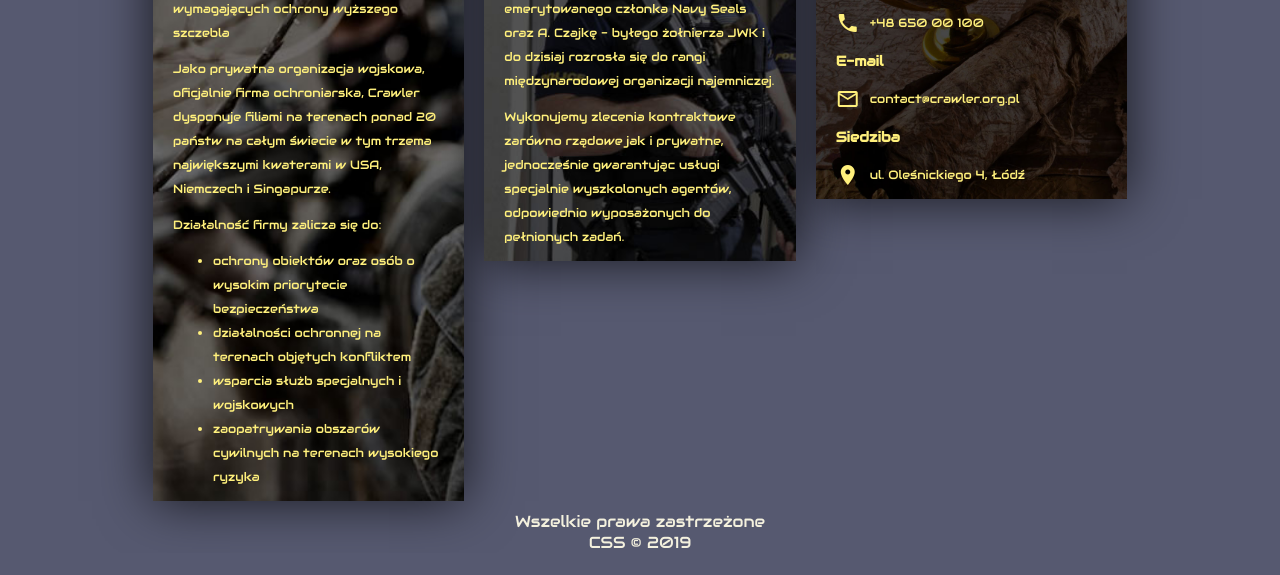
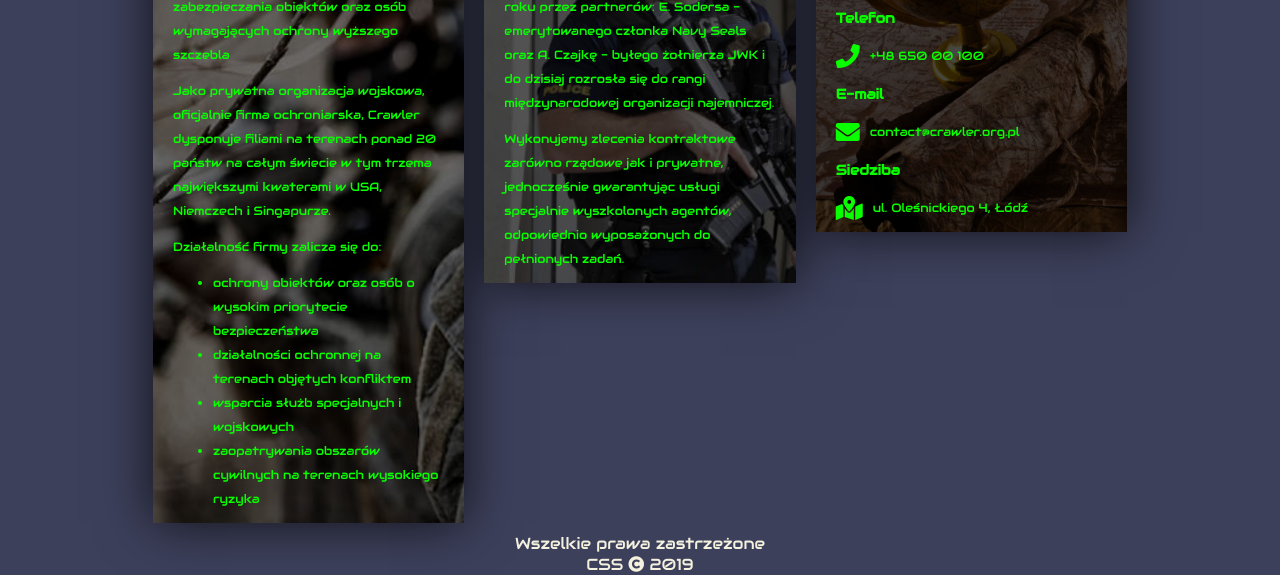
Before and after one commit to Lufftwafel/lufftwafel.github.io, a plain HTML site: page Crawler/Crawler.html in a window 1280 px wide. Shown: the part 414-989 px from the top of the page. Before the commit the page ends 967 px from the top, so only its background shows below. Drawn offline with Linux system fonts and the light colour scheme.

Commit message:
Add files via upload

```diff
--- a/Crawler/Crawler.html
+++ b/Crawler/Crawler.html
@@ -48,15 +48,15 @@
       <div class="col">
         <h2>Kontakt z Polską Filią Crawler</h2>
           <h3>Telefon</h3>
-          <p><i class="material-icons">phone</i>+48 650 00 100</p>
+          <p><i class="fas fa-phone"></i></i>+48 650 00 100</p>
           <h3>E-mail</h3>
-          <p><i class="material-icons">mail_outline</i>contact@crawler.org.pl</p>
+          <p><i class="fas fa-envelope"></i></i>contact@crawler.org.pl</p>
           <h3>Siedziba</h3>
-          <p><i class="material-icons">location_on</i>ul. Oleśnickiego 4, Łódź</p>
+          <p><i class="fas fa-map-marked-alt"></i>ul. Oleśnickiego 4, Łódź</p>
       </div>
       </div>
       <div class="stopka">
-        Wszelkie prawa zastrzeżone <br> CSS © 2019
+        Wszelkie prawa zastrzeżone <br> CSS <i class="fas fa-copyright"></i> 2019
       </div>
     </div>
 
--- a/Crawler/main.css
+++ b/Crawler/main.css
@@ -6,8 +6,8 @@
 }
 body{
 
-  background: #3D405Bdd;
-  color: #fff07c;
+  background: #3D405B;
+  color: #09FF00;
   font-family: 'Audiowide', cursive;
   margin: 0; padding: 0;
 }
@@ -40,8 +40,18 @@ body{
   color: #ff6b35;
 }
 h2{
-  color: #e07a5f;
+  color: #ffef00;
   font-size: 3em;
+  line-height: 35px;
+}
+.fa-phone{
+	font-size: 24px;
+}
+.fa-envelope{
+	font-size: 24px;
+}
+.fa-map-marked-alt{
+	font-size: 24px;
 }
 .col{
 
@@ -76,7 +86,17 @@ h2{
   font-size: 1em;
   clear: both;
 }
-.material-icons{
+.fa-phone{
+  margin-right: 10px;
+  display: inline-flex;
+    vertical-align: top;
+}
+.fa-envelope{
+  margin-right: 10px;
+  display: inline-flex;
+    vertical-align: top;
+}
+.fa-map-marked-alt{
   margin-right: 10px;
   display: inline-flex;
     vertical-align: top;
```
